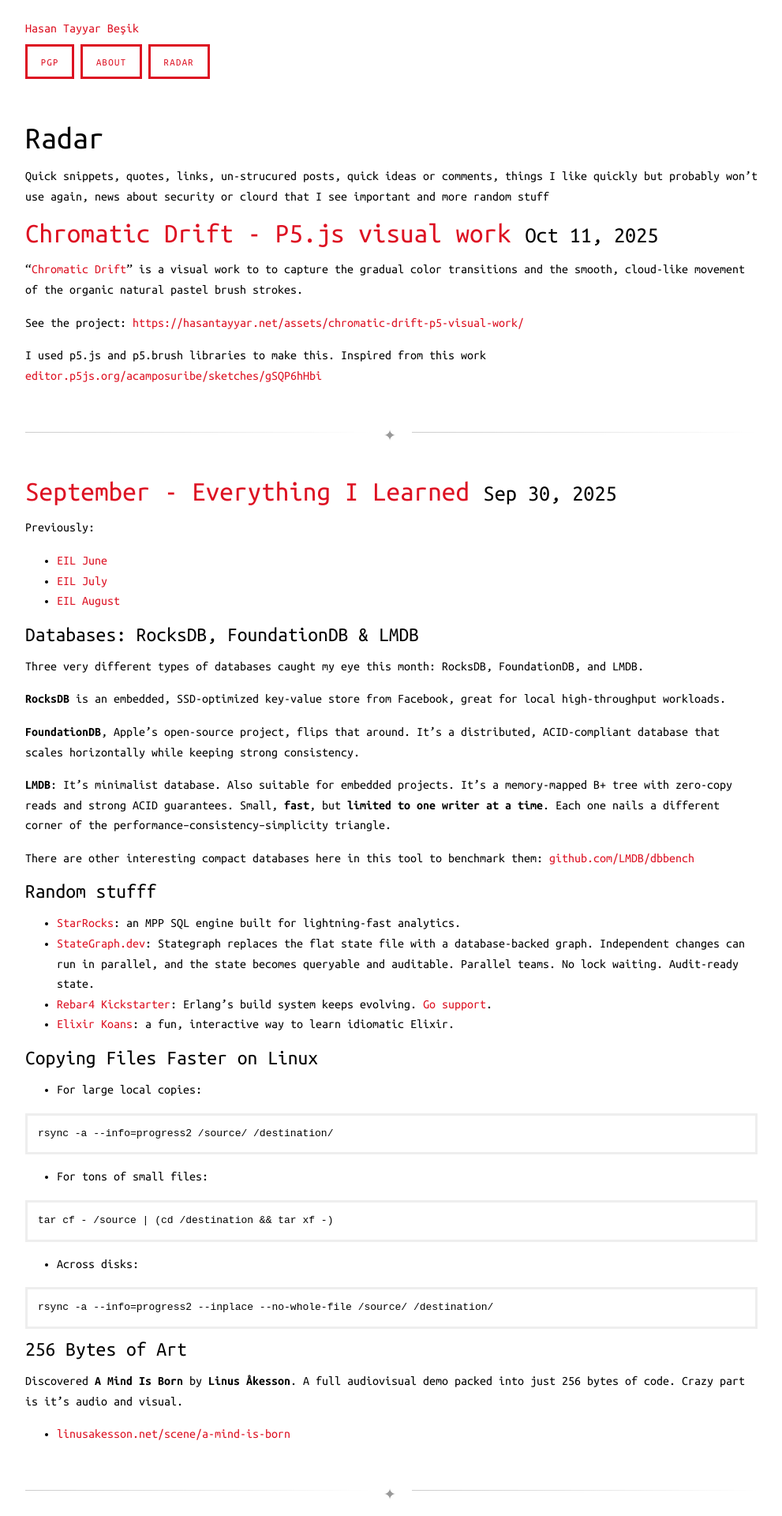
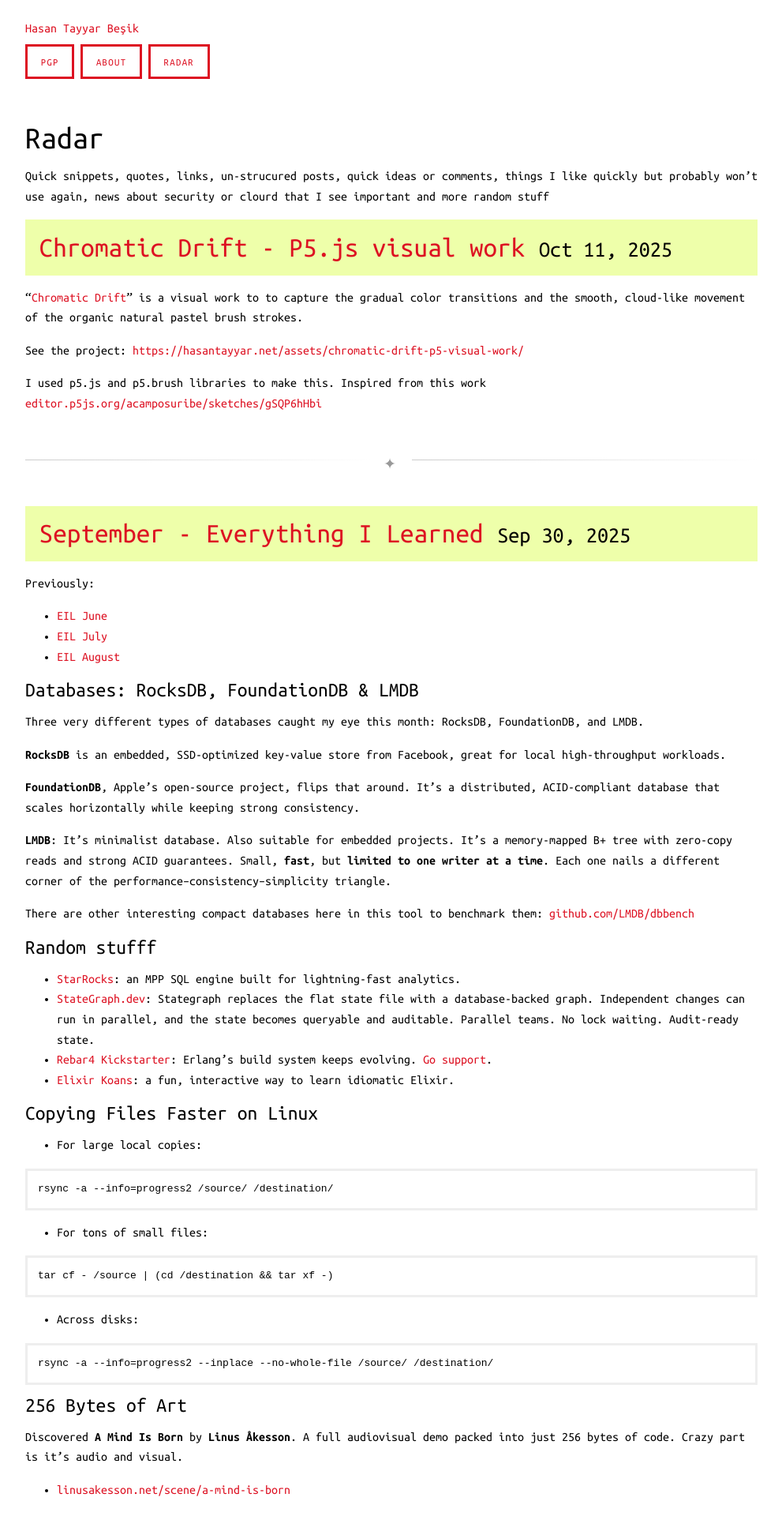
Before and after one commit to hasantayyar/hasantayyar.net, a Jekyll site: the page built from radar.md, in a window 1280 px wide. Shown: the top 1920 px of the page at 79% size, without its empty margins (144-1135 px from the left). Built offline with Jekyll 4.4.1, drawn with Linux system fonts in a browser that asks for light colours; Markdown is read by kramdown in place of the engine named in the settings.

Commit message:
Update app.css

```diff
--- a/css/app.css
+++ b/css/app.css
@@ -11,6 +11,7 @@ a{color:#D12;text-decoration:unset}.btn.primary{color:#fff;background:#fa0;borde
 .btn{padding:1em 1.3em;transition:.2s;letter-spacing:.1em;text-transform:uppercase;background:unset;border:solid;font-size:.8em;margin:0 0 1em}a:hover{opacity:.5}.input:focus,hr{border:solid #fa0;outline:0}@media(min-width:35em){.col{margin:1%}.\31.col{width:5%}.\32.col{width:13%}.\33.col{width:22%}.\34.col{width:31%}.\35.col{width:39%}.\36.col{width:48%}.\37.col{width:57%}.\38.col{width:65%}.\39.col{width:74%}.\31 0.col{width:83%}.\31 1.col{width:91%}}
 span.post-date,time.post-date{color:777; font-size:0.8em}
 p.post-title{font:1 1.6em 'Ubuntu Mono';margin:1.5em 0 .4em 0}
+h2.post-title{background-color:#efa; padding: 0.5em}
 .blog-separator{display:flex;align-items:center;justify-content:center;margin:3rem 0;gap:1rem}.blog-separator .line{flex:1;height:1px;background:linear-gradient(to right,#ccc,transparent)}.blog-separator .icon{font-size:1.2rem;color:#999}
 blockquote{background:#f9f9f9;border-left:10px solid #ccc;margin:1.5em 10px;padding:.5em 10px;quotes:"\201C""\201D""\2018""\2019"}
 blockquote:before{color:#ccc;content:open-quote;font-size:4em;line-height:.1em;margin-right:.25em;vertical-align:-.4em}
```
